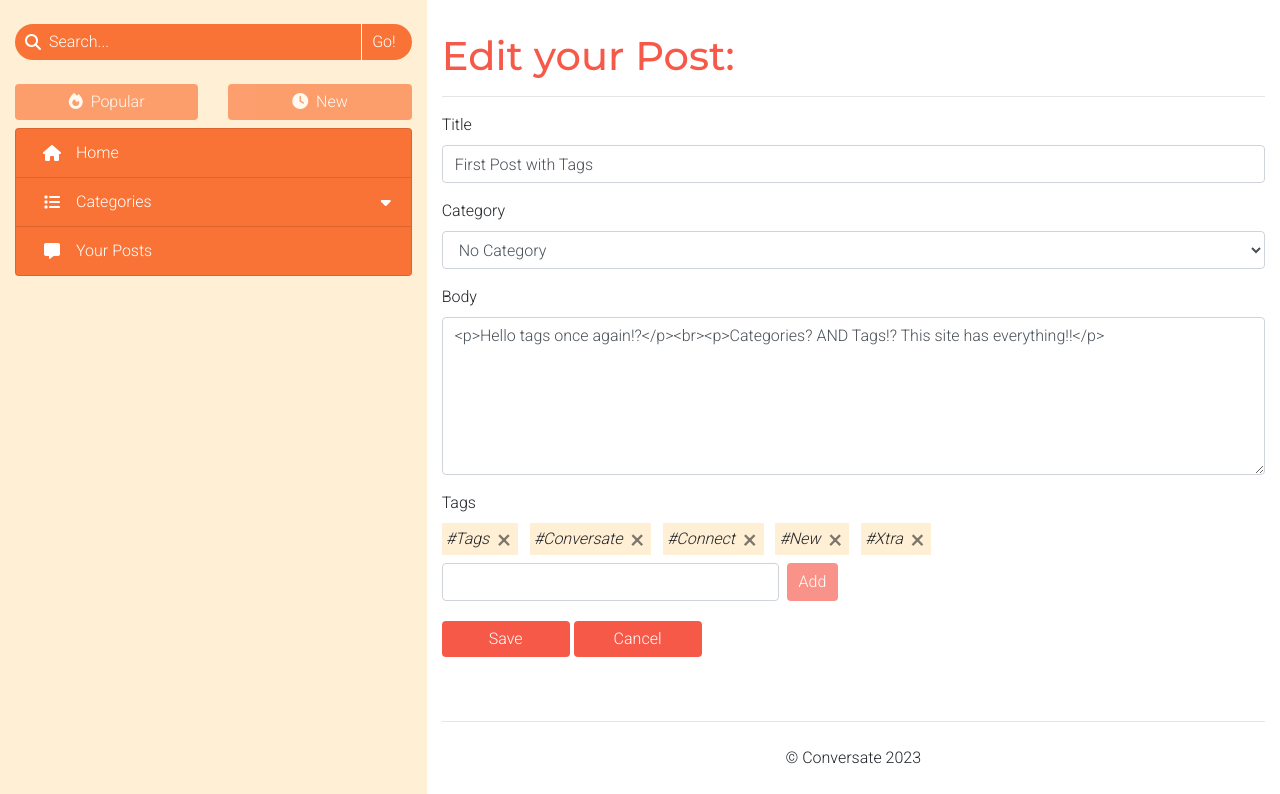
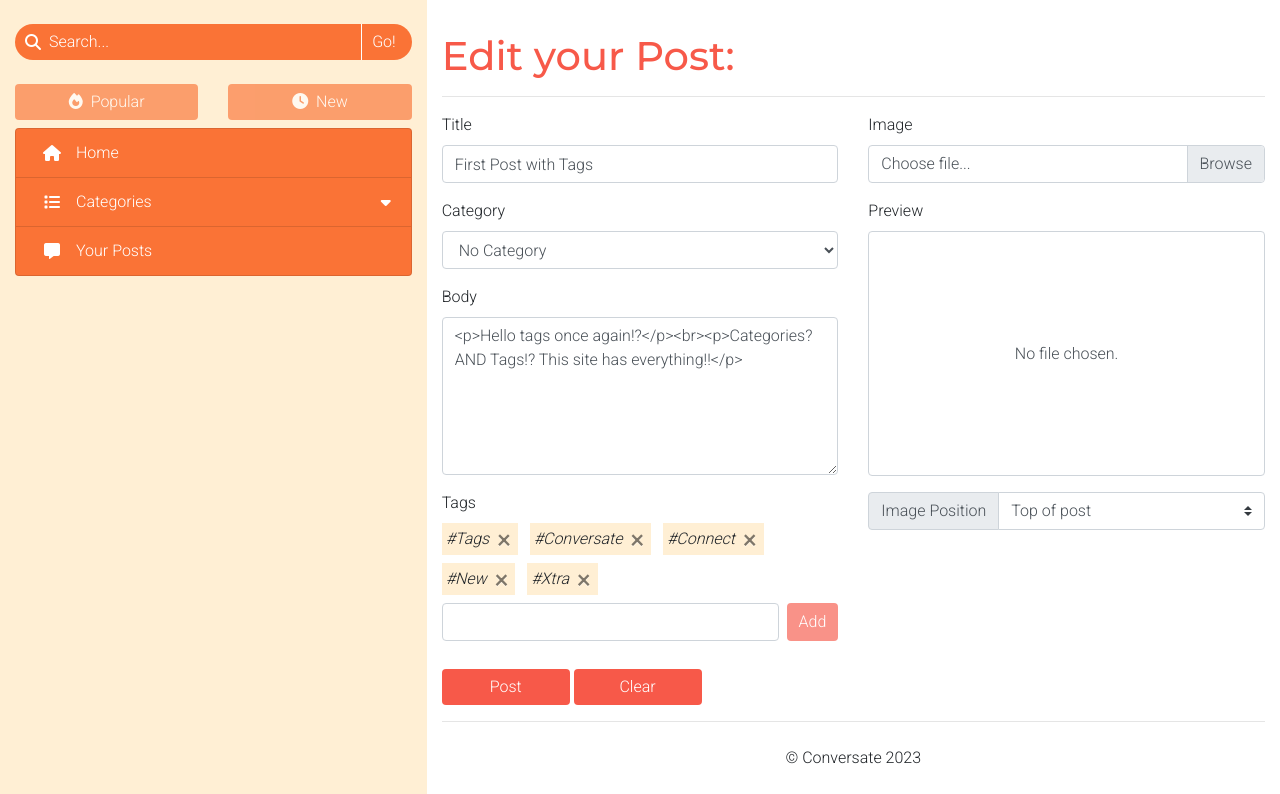
Before and after one commit to ShaneByrne0963/conversate-dot-com, a Django app: page /edit/2 in a window 1280 px wide. Shown: the part 56-850 px from the top of the page. Run offline with Django 3.2, Linux system fonts and the light colour scheme; a user stored in the database is signed in; data comes from the database, SQL or seed files in the repository; both versions use the stored data as it was after the commit; some libraries are stand-ins or nearby versions.

Commit message:
Update edit post page to include image inputs

```diff
--- a/templates/edit_post.html
+++ b/templates/edit_post.html
@@ -2,15 +2,18 @@
 {% load static %}
 
 {% block title %}
-Edit Post - Conversate
+New Post - Conversate
 {% endblock title %}
 
 {% block content %}
 
 <h1>Edit your Post:</h1>
 <hr>
-<form method="POST">
+<form enctype="multipart/form-data" method="POST">
     {% csrf_token %}
+    <div class="container-fluid px-0">
+        <div class="row">
+            <div class="col-12 col-xl-6">
                 <div class="form-group">
                     <label for="title">Title</label>
                     <input type="text" class="form-control" id="title" name="title"
@@ -20,7 +23,7 @@ Edit Post - Conversate
                     <label for="category">Category</label>
                     <select id="category" list="category" name="category" class="form-control" required>
                         {% for category in category_list %}
-                <option value="{{ category.name }}"{% if category == post.category %} selected{% endif %}>
+                            <option value="{{ category.name }}" {% if category == post.category %} selected{% endif %}>
                                 {{ category.name }}
                             </option>
                         {% endfor %}
@@ -30,8 +33,9 @@ Edit Post - Conversate
                     <label for="content">Body</label>
                     <textarea class="form-control" id="content" name="content" rows="6" required>{{ post.content }}</textarea>
                 </div>
+                <!-- Tags -->
                 <div class="form-group">
-        <input type="hidden" name="tags" id="tags" value="{{ post.tags }}">
+                    <input type="hidden" name="tags" id="tags">
                     <label for="tag-input-text" class="mb-0">Tags</label>
                     <div id="tags-list" class="mt-2">
                         {% for tag in post.tag_list %}
@@ -47,7 +51,7 @@ Edit Post - Conversate
                     </div>
                     <div class="container-fluid px-0">
                         <div class="row">
-                <div class="col col-lg-6" id="tag-input">
+                            <div class="col col-md-8 col-lg-6 col-xl-12" id="tag-input">
                                 <input type="text" class="form-control" id="tag-input-text" maxlength="30">
                                 <button class="btn ml-2 disabled" id="add-tag" disabled>Add</button>
                                 <div id="tag-feedback" class="invalid-feedback d-block"></div>
@@ -55,8 +59,40 @@ Edit Post - Conversate
                         </div>
                     </div>
                 </div>
-    <button type="submit" class="btn form-button btn-primary">Save</button>
-    <a href="{% url 'view_post' post.slug %}" class="btn form-button btn-primary">Cancel</a>
+            </div>
+            <!-- Upload image option -->
+            <div class="col-12 col-xl-6">
+                <div class="form-group">
+                    <label for="post-image">Image</label>
+                    <div class="custom-file clickable">
+                        <input type="file" class="custom-file-input clickable" id="post-image" name="post-image"
+                            accept="image/png, image/jpeg, image/webp">
+                        <span class="custom-file-label clickable">Choose file...</label>
+                    </div>
+                </div>
+                <div class="form-group">
+                    <label for="preview">Preview</label>
+                    <div id="preview" class="form-control center-to-container clickable">
+                        <img id="preview-image"{% if not post.image %} class="d-none"{% endif %} src="{{ post.image.url }}" alt="Your selected image">
+                        <span id="preview-empty"{% if post.image %} class="d-none"{% endif %}>No file chosen.</span>
+                    </div>
+                </div>
+                <div class="input-group mb-3">
+                    <div class="input-group-prepend">
+                        <label class="input-group-text" for="image-position">Image Position</label>
+                    </div>
+                    <select class="custom-select" id="image-position">
+                        <option value="0" selected>Top of post</option>
+                        <option value="-1">Bottom of post</option>
+                    </select>
+                </div>
+            </div>
+        </div>
+    </div>
+    <div class="d-flex d-md-block justify-content-center mt-2">
+        <button type="submit" class="btn form-button btn-primary mr-1 mr-sm-2 mr-md-0">Post</button>
+        <button type="reset" class="btn form-button btn-primary ml-1 ml-sm-2 ml-md-0">Clear</button>
+    </div>
 </form>
 
 {% endblock content %}
```
Also changed, not shown: db.sqlite3. Lines whose indentation alone changed are shown as unchanged.
